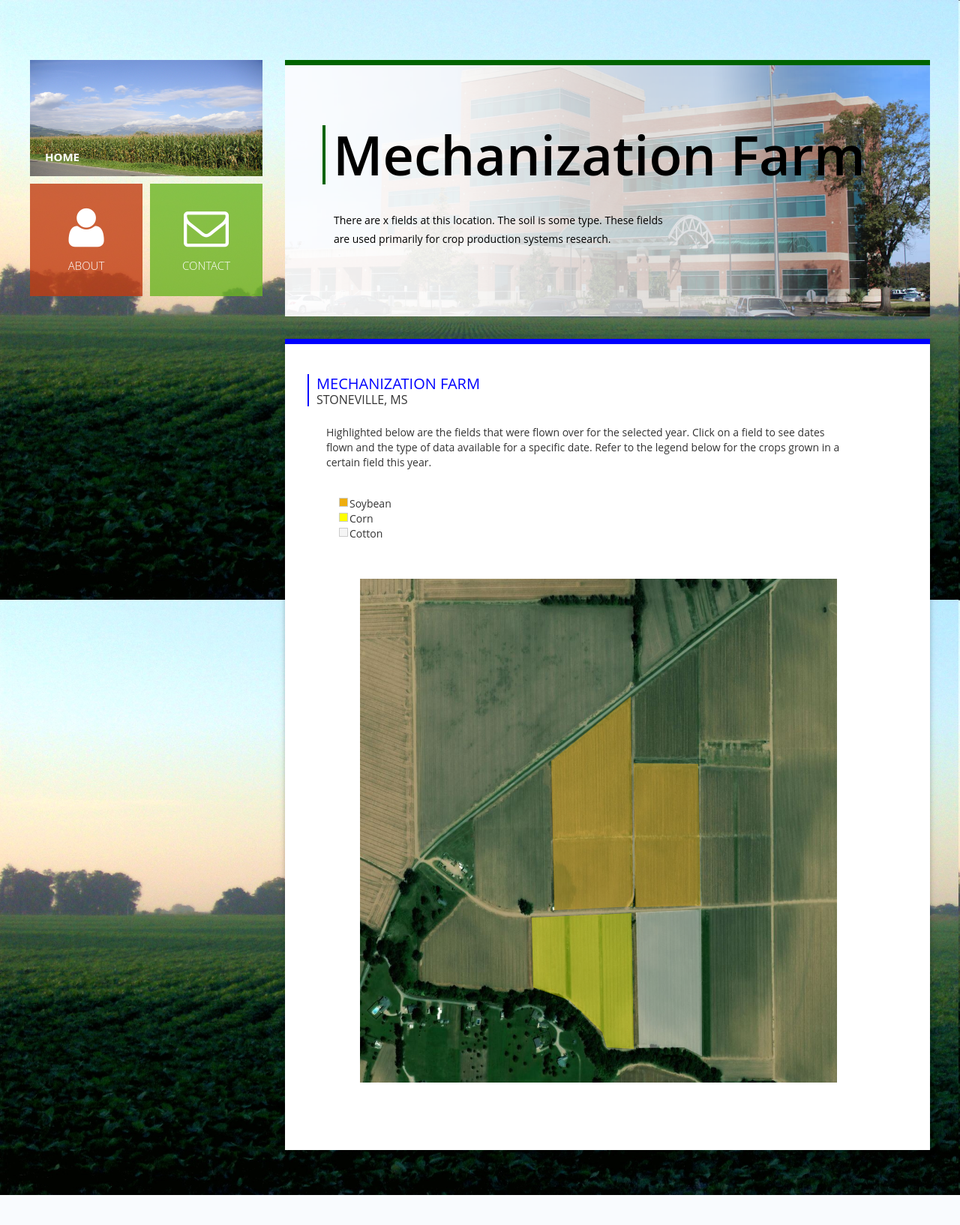
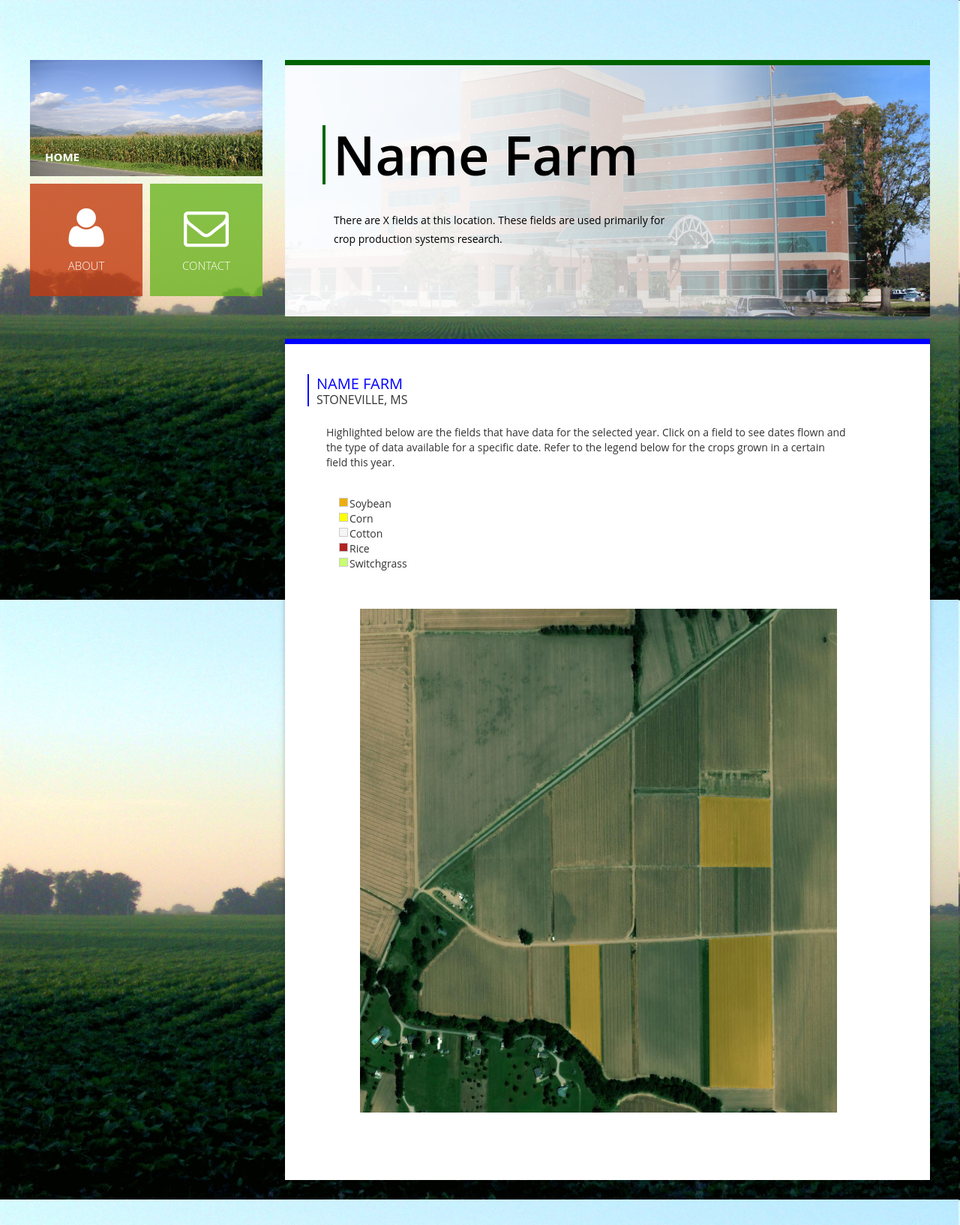
Before and after one commit to kaskrin13/UAV-Database-Website, a Flask app: template templates/farmTemplate.html in a window 1280 px wide. Shown: the whole page at 75% size. Before the commit the page ends 1594 px from the top, so only its background shows below. Run offline with Flask 2, Linux system fonts and the light colour scheme; the template is opened without the code that fills it, so the values that code supplies are empty; some libraries are stand-ins or nearby versions.

Commit message:
Make farmTemplate an actual template

```diff
--- a/static/css/style.css
+++ b/static/css/style.css
@@ -340,7 +340,7 @@ body {
 
 .field-thumb {
 	display:inline-block;
-	max-width:900px;
+	max-width: 900px;
 	margin-left: auto;
 	margin-right: auto;
 }
--- a/templates/farmTemplate.html
+++ b/templates/farmTemplate.html
@@ -1,6 +1,5 @@
 <!DOCTYPE html>
 <html lang="en">
-
 <head>
     <meta charset="UTF-8">
     <meta http-equiv="X-UA-Compatible" content="IE=edge">
@@ -10,7 +9,8 @@
     <link rel="stylesheet" href="{{ url_for('static', filename='css/style.css') }}">
 	<link rel="stylesheet" href="{{ url_for('static', filename='font-awesome/css/font-awesome.min.css') }}">
 
-	<title>Mechanization Farm</title>
+	<!-- CHANGE HERE -->
+	<title>Name Farm</title>
 </head>
 
 <body>
@@ -64,11 +64,13 @@
                                 <div class="banner-main-home">
                                     <div class="banner-main-home-text">
                                         <div class="heading">
-                                            <h1>Mechanization Farm</h1>
+											<!-- CHANGE HERE -->
+                                            <h1>Name Farm</h1>
                                             <p class="text-uppercase"></p>
                                         </div>
                                         <div class="desc">
-                                            <p>There are x fields at this location. The soil is some type. These fields are used primarily for crop production systems research. </p>
+											<!-- CHANGE HERE -->
+                                            <p>There are X fields at this location. These fields are used primarily for crop production systems research. </p>
                                         </div>
                                     </div>
                                 </div>
@@ -80,10 +82,11 @@
                                 <div class="box bottom-main">
                                     <div class="info float-container">
                                         <div class="col-sm-12 bottom-title">
-                                            <h3 class="text-uppercase">Mechanization Farm</h3>
+											<!-- CHANGE HERE -->
+                                            <h3 class="text-uppercase">Name Farm</h3>
                                             <h4 class="text-uppercase">Stoneville, MS</h4>
                                         </div>
-                                        <p class="bottom-desc">Highlighted below are the fields that were flown over for the selected year. Click on a field to see dates flown and the type of data available for a specific date. Refer to the legend below for the crops grown in a certain field this year.</p>
+                                        <p class="bottom-desc">Highlighted below are the fields that have data for the selected year. Click on a field to see dates flown and the type of data available for a specific date. Refer to the legend below for the crops grown in a certain field this year.</p>
 
                                         <ul class="legend">
                                             <li><span class="soybean"></span> Soybean</li>
@@ -91,44 +94,46 @@
                                             <li><span class="corn"></span> Corn</li>
                                             <br>
                                             <li><span class="cotton"></span> Cotton</li>
+											<br>
+                                            <li><span class="rice"></span> Rice</li>
+											<br>
+                                            <li><span class="switchgrass"></span> Switchgrass</li>
                                         </ul>
 										<div id="MapWrapper" style="margin:70px;">
+											<!-- CHANGE HERE -->
 											<img id="fieldMap1" src="{{ url_for('static', filename='images/mech-area.png') }}" alt="" class="map" usemap="#map" />
 										</div>
 										<map name="map" id="map">
-                                            <area alt="Field 1" title="Field 1" data-toggle="modal" data-target="#modal1" shape="poly" coords="255,243,361,157,364,437,259,442" data-maphilight='{"fillColor":"eead0e", "fillOpacity":"0.4", "strokeOpacity":"0"}' />
-                                            <area alt="Field 2" title="Field 2" data-toggle="modal" data-target="#modal2" shape="poly" coords="365,246,367,438,454,436,451,247" data-maphilight='{"fillColor":"eead0e", "fillOpacity":"0.4", "strokeOpacity":"0"}' />
-                                            <area alt="Field 3" title="Field 3" data-toggle="modal" data-target="#modal3" shape="poly" coords="229,452,231,545,279,562,323,605,329,625,365,627,362,446" data-maphilight='{"fillColor":"ffff00", "fillOpacity":"0.4", "strokeOpacity":"0"}' />
-                                            <area alt="Field 4" title="Field 4" data-toggle="modal" data-target="#modal4" shape="poly" coords="368,445,455,441,456,637,432,625,372,626" data-maphilight='{"fillColor":"f5f5f5", "fillOpacity":"0.4", "strokeOpacity":"0"}' />
+											<area alt="Field 14" title="Field 14" data-toggle="modal" data-target="#modal1" shape="poly" coords="454,250,454,344,549,345,547,254" data-maphilight='{"fillColor":"eead0e", "fillOpacity":"0.4", "strokeOpacity":"0"}' />
+											<area alt="Field 3" title="Field 3" data-toggle="modal" data-target="#modal2" shape="poly" coords="319,448,322,605,281,564,279,448" data-maphilight='{"fillColor":"eead0e", "fillOpacity":"0.4", "strokeOpacity":"0"}' />
+											<area alt="Fields 11,12,13,14" title="Fields 11,12,13,14" data-toggle="modal" data-target="#modal3" shape="poly" coords="548,436,551,640,466,638,465,440" data-maphilight='{"fillColor":"eead0e", "fillOpacity":"0.4", "strokeOpacity":"0"}' />
 										</map>
-
+										{%- for field in fields %}
 											<!-- Trigger the modal with an invisible button -->
-										<button type="button" style="display:none;" data-toggle="modal" data-target="#modal1">Open Modal</button>
-
+											<button type="button" style="display:none;" data-toggle="modal" data-target="#modal{{ loop.index }}">Open Modal</button>
 											<!-- Modal -->
-										<div id="modal1" class="modal fade" role="dialog">
+											<div id="modal{{ loop.index }}" class="modal fade" role="dialog">
 												<div class="modal-dialog">
-
 													<!-- Modal content-->
 													<div class="modal-content">
 														<div class="modal-header">
 															<button type="button" class="close" data-dismiss="modal">&times;</button>
-														<h4 class="modal-title">Field 1</h4>
+															<h4 class="modal-title">{{ field[0] }}</h4>
 														</div>
 														<div class="modal-body">
-														<p>Some text in the modal.</p>
-														<div class="dropdown">
-															<button class="btn btn-primary dropdown-toggle" type="button" data-toggle="dropdown">8-6-2018
+															<p>Click on a date to view the types of imagery data gathered. Then click on the type to view the data.</p>
+															{%- for date in field[1] %}
+															<div class="dropdown" style="display:inline-block;">
+																<button class="btn btn-primary dropdown-toggle" type="button" data-toggle="dropdown">{{ date[0] }}
 																<span class="caret"></span></button>
 																<ul class="dropdown-menu">
-																<li><a href="{{ url_for('sixteenRows2018080620mRGB', filename='16Rows-20180806-20m-RGB.html') }}">RGB</a></li>
-																<li><a href="{{ url_for('sixteenRows2018080620mNIR', filename='16Rows-20180806-20m-NIR.html') }}">NIR</a></li>
-																<li><a href="{{ url_for('sixteenRows2018080620mRed', filename='16Rows-20180806-20m-Red.html') }}">Red</a></li>
-																<li><a href="{{ url_for('sixteenRows2018080620mGreen', filename='16Rows-20180806-20m-Green.html') }}">Green</a></li>
-																<li><a href="{{ url_for('sixteenRows2018080620mBlue', filename='16Rows-20180806-20m-Blue.html') }}">Blue</a></li>
+																	{%- for imageType in date[1] %}
+																	<!-- CHANGE HERE -->
+																	<li><a href="{{ url_for('showMechField', year=year, index=(field[0]+'-'+imageType[1]|string)) }}">{{ imageType[0] }}</a></li>
+																	{%- endfor %}
 																</ul>
 															</div>
-
+															{%- endfor %}
 														</div>
 														<div class="modal-footer">
 															<button type="button" class="btn btn-default" data-dismiss="modal">Close</button>
@@ -136,114 +141,7 @@
 													</div>
 												</div>
 											</div>
-
-
-										<!-- Trigger the modal with an invisible button -->
-										<button type="button" style="display:none;" data-toggle="modal" data-target="#modal2">Open Modal</button>
-
-										<!-- Modal -->
-										<div id="modal2" class="modal fade" role="dialog">
-											<div class="modal-dialog">
-
-												<!-- Modal content-->
-												<div class="modal-content">
-													<div class="modal-header">
-														<button type="button" class="close" data-dismiss="modal">&times;</button>
-														<h4 class="modal-title">Field 2</h4>
-													</div>
-													<div class="modal-body">
-														<p>Some text in the modal.</p>
-														<div class="dropdown">
-															<button class="btn btn-primary dropdown-toggle" type="button" data-toggle="dropdown">8-6-2018
-															<span class="caret"></span></button>
-															<ul class="dropdown-menu">
-																<li><a href="{{ url_for('sixteenRows2018080620mRGB', filename='16Rows-20180806-20m-RGB.html') }}">RGB</a></li>
-																<li><a href="{{ url_for('sixteenRows2018080620mNIR', filename='16Rows-20180806-20m-NIR.html') }}">NIR</a></li>
-																<li><a href="{{ url_for('sixteenRows2018080620mRed', filename='16Rows-20180806-20m-Red.html') }}">Red</a></li>
-																<li><a href="{{ url_for('sixteenRows2018080620mGreen', filename='16Rows-20180806-20m-Green.html') }}">Green</a></li>
-																<li><a href="{{ url_for('sixteenRows2018080620mBlue', filename='16Rows-20180806-20m-Blue.html') }}">Blue</a></li>
-															</ul>
-														</div>
-
-													</div>
-													<div class="modal-footer">
-														<button type="button" class="btn btn-default" data-dismiss="modal">Close</button>
-													</div>
-												</div>
-											</div>
-										</div>
-
-
-										<!-- Trigger the modal with an invisible button -->
-										<button type="button" style="display:none;" data-toggle="modal" data-target="#modal3">Open Modal</button>
-
-										<!-- Modal -->
-										<div id="modal3" class="modal fade" role="dialog">
-											<div class="modal-dialog">
-
-												<!-- Modal content-->
-												<div class="modal-content">
-													<div class="modal-header">
-														<button type="button" class="close" data-dismiss="modal">&times;</button>
-														<h4 class="modal-title">Field 3</h4>
-													</div>
-													<div class="modal-body">
-														<p>Some text in the modal.</p>
-														<div class="dropdown">
-															<button class="btn btn-primary dropdown-toggle" type="button" data-toggle="dropdown">8-6-2018
-															<span class="caret"></span></button>
-															<ul class="dropdown-menu">
-																<li><a href="{{ url_for('sixteenRows2018080620mRGB', filename='16Rows-20180806-20m-RGB.html') }}">RGB</a></li>
-																<li><a href="{{ url_for('sixteenRows2018080620mNIR', filename='16Rows-20180806-20m-NIR.html') }}">NIR</a></li>
-																<li><a href="{{ url_for('sixteenRows2018080620mRed', filename='16Rows-20180806-20m-Red.html') }}">Red</a></li>
-																<li><a href="{{ url_for('sixteenRows2018080620mGreen', filename='16Rows-20180806-20m-Green.html') }}">Green</a></li>
-																<li><a href="{{ url_for('sixteenRows2018080620mBlue', filename='16Rows-20180806-20m-Blue.html') }}">Blue</a></li>
-															</ul>
-														</div>
-
-													</div>
-													<div class="modal-footer">
-														<button type="button" class="btn btn-default" data-dismiss="modal">Close</button>
-													</div>
-												</div>
-											</div>
-										</div>
-
-
-										<!-- Trigger the modal with an invisible button -->
-										<button type="button" style="display:none;" data-toggle="modal" data-target="#modal4">Open Modal</button>
-
-										<!-- Modal -->
-										<div id="modal4" class="modal fade" role="dialog">
-											<div class="modal-dialog">
-
-												<!-- Modal content-->
-												<div class="modal-content">
-													<div class="modal-header">
-														<button type="button" class="close" data-dismiss="modal">&times;</button>
-														<h4 class="modal-title">Field 4</h4>
-													</div>
-													<div class="modal-body">
-														<p>Some text in the modal.</p>
-														<div class="dropdown">
-															<button class="btn btn-primary dropdown-toggle" type="button" data-toggle="dropdown">8-6-2018
-															<span class="caret"></span></button>
-															<ul class="dropdown-menu">
-																<li><a href="{{ url_for('sixteenRows2018080620mRGB', filename='16Rows-20180806-20m-RGB.html') }}">RGB</a></li>
-																<li><a href="{{ url_for('sixteenRows2018080620mNIR', filename='16Rows-20180806-20m-NIR.html') }}">NIR</a></li>
-																<li><a href="{{ url_for('sixteenRows2018080620mRed', filename='16Rows-20180806-20m-Red.html') }}">Red</a></li>
-																<li><a href="{{ url_for('sixteenRows2018080620mGreen', filename='16Rows-20180806-20m-Green.html') }}">Green</a></li>
-																<li><a href="{{ url_for('sixteenRows2018080620mBlue', filename='16Rows-20180806-20m-Blue.html') }}">Blue</a></li>
-															</ul>
-														</div>
-
-													</div>
-													<div class="modal-footer">
-														<button type="button" class="btn btn-default" data-dismiss="modal">Close</button>
-													</div>
-												</div>
-											</div>
-										</div>
+										{%- endfor %}
                                     </div>
                                 </div>
                             </div>
```
Lines whose indentation alone changed are shown as unchanged.
